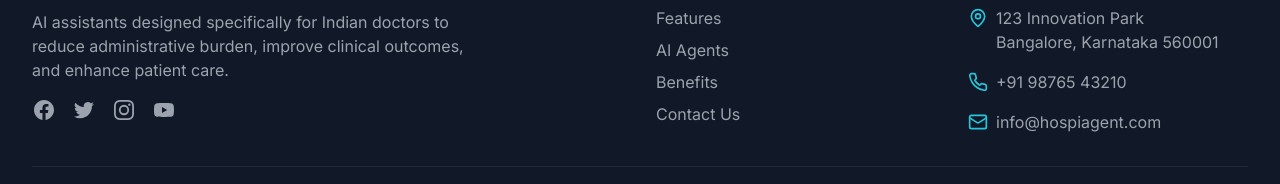
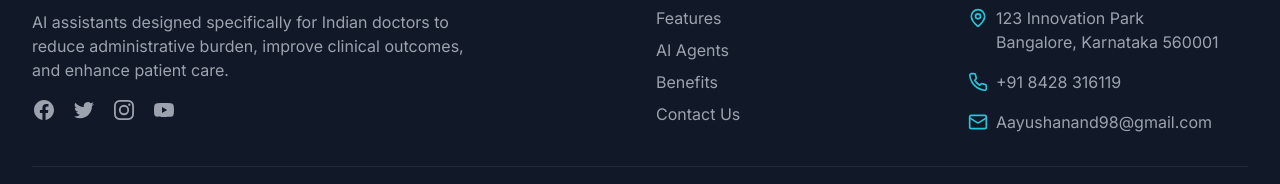
Before and after one commit to zaiddkhan/hospiagent-ai-assist, a React (Vite) app: page / in a window 1280 px wide. Shown: the part 6688-6872 px from the top of the page. Built offline with nearby package versions, Linux system fonts and the light colour scheme.

Commit message:
Add contact information
Update contact information in the footer.

```diff
--- a/src/components/Footer.tsx
+++ b/src/components/Footer.tsx
@@ -63,14 +63,14 @@ const Footer = () => {
               </li>
               <li className="flex items-center">
                 <Phone className="h-5 w-5 text-teal-400 mr-2" />
-                <a href="tel:+919876543210" className="text-gray-400 hover:text-white">
-                  +91 98765 43210
+                <a href="tel:+918428316119" className="text-gray-400 hover:text-white">
+                  +91 8428 316119
                 </a>
               </li>
               <li className="flex items-center">
                 <Mail className="h-5 w-5 text-teal-400 mr-2" />
-                <a href="mailto:info@hospiagent.com" className="text-gray-400 hover:text-white">
-                  info@hospiagent.com
+                <a href="mailto:Aayushanand98@gmail.com" className="text-gray-400 hover:text-white">
+                  Aayushanand98@gmail.com
                 </a>
               </li>
             </ul>
```
